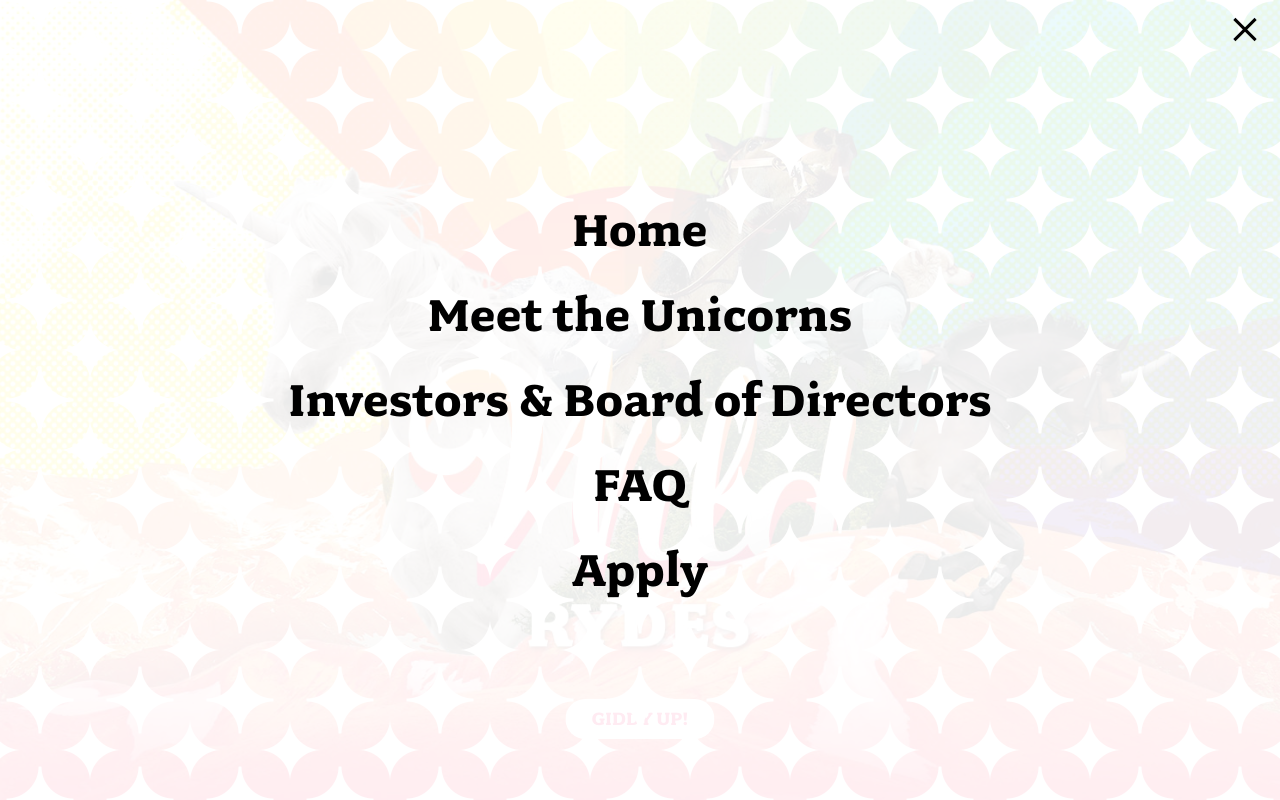
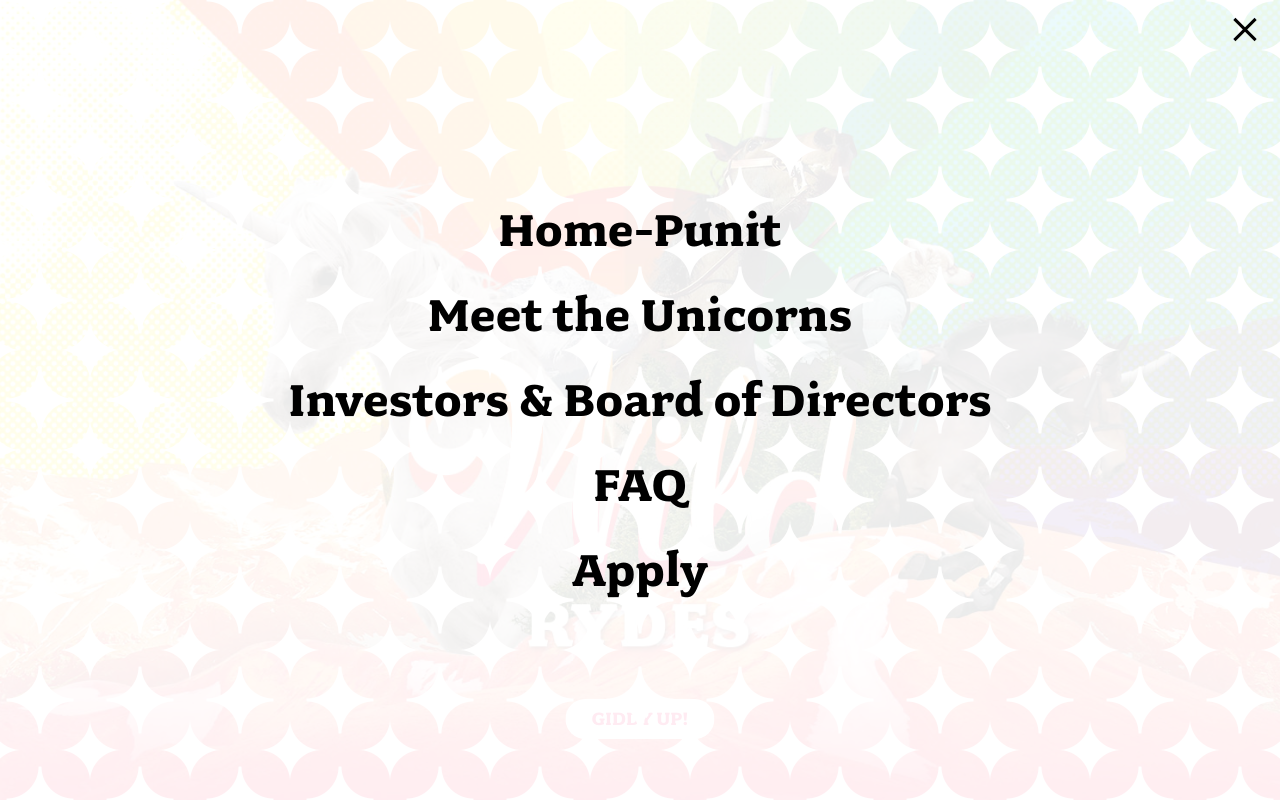
Before and after one commit to punit84/wildrydes, a plain HTML site: page index.html in a window 1280 px wide. Both pictures are taken after a click on the button "Menu". Shown: the top 800 px of the page. Drawn offline with Linux system fonts and the light colour scheme.

Commit message:
update home

```diff
--- a/index.html
+++ b/index.html
@@ -14,10 +14,10 @@
 <body class="page-home">
 
   <header class="site-header">
-    <h1 class="title">Wild Rydes by Punit</h1>
+    <h1 class="title">Wild</h1>
     <nav class="site-nav">
       <ul>
-        <li><a href="index.html">Home</a></li>
+        <li><a href="index.html">Home-Punit</a></li>
         <li><a href="unicorns.html">Meet the Unicorns</a></li>
         <li><a href="investors.html">Investors &amp; Board of Directors</a></li>
         <li><a href="faq.html">FAQ</a></li>
```
